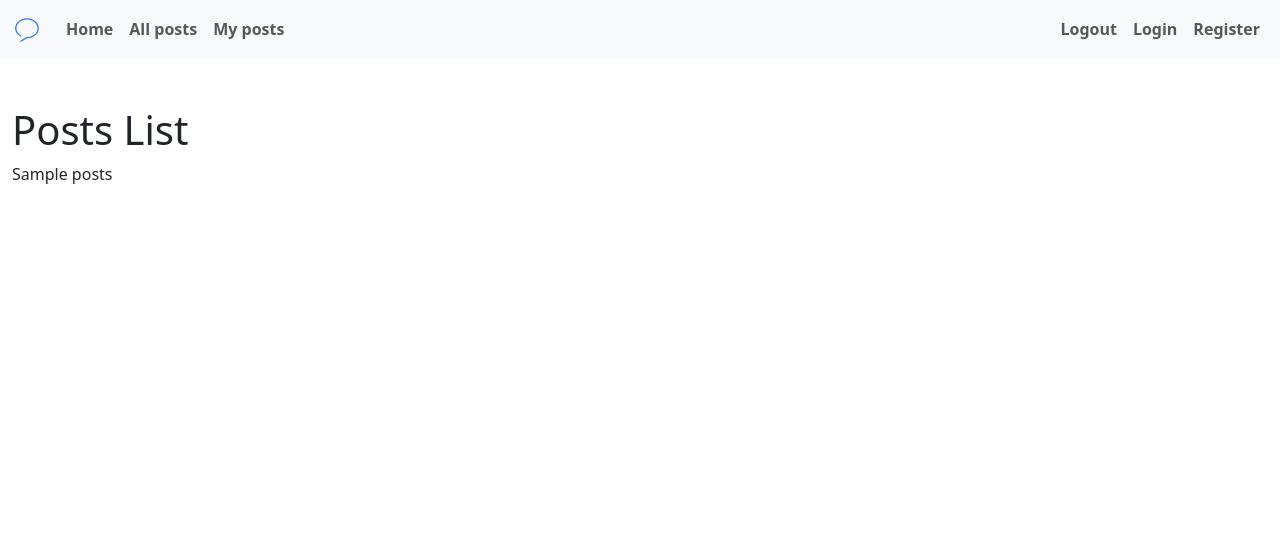
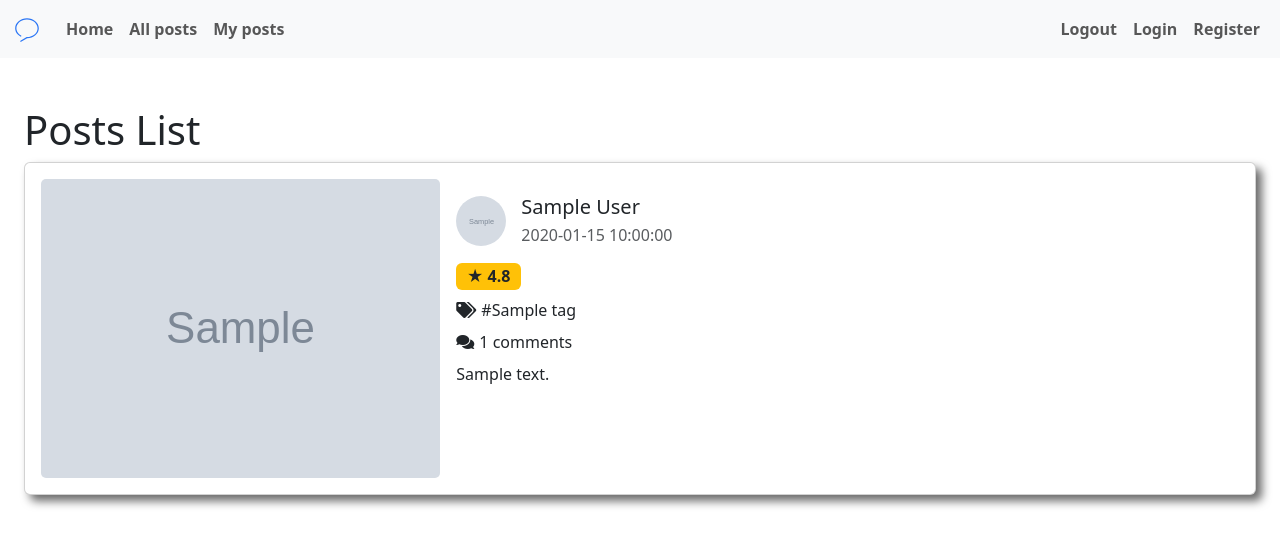
Before and after one commit to peakodev/photo_share, a FastAPI app: template front/templates/posts.html in a window 1280 px wide. Shown: the top 546 px of the page. Run offline with FastAPI, Linux system fonts and the light colour scheme; the template is opened without the code that fills it: most values are stand-ins (such as "Sample title", 1, 10 or a date in 2020); grey boxes marked "Sample" are stand-in pictures.

Commit message:
fe: posts v1

```diff
--- a/front/routes/home.py
+++ b/front/routes/home.py
@@ -96,6 +96,7 @@ async def get_my_posts(
         async with httpx.AsyncClient() as client:
             response = await client.get(api_url, headers=headers)
     except Exception as err:
+        print(f"##### Exception {err=}")
         ...
     print(f"@@@@@@@@@@@{response=}")
     # print(f"#R-get_my_posts --- recived posts")
--- /dev/null
+++ b/front/static/css/posts.css
@@ -0,0 +1,37 @@
+.card-img {
+    width: 100%;
+    height: 100%; /* Чтобы изображение было квадратным */
+    object-fit: cover;
+  }
+
+  .card-user-avatar {
+    width: 50px;
+    height: 50px;
+    object-fit: cover;
+    margin-right: 15px;
+  }
+
+  .card-user-wrap {
+    display: flex;
+    align-items: center;
+    margin-bottom: 15px;
+  }
+
+  .card-info-wrap {
+    margin-top: 15px;
+  }
+
+  .card-rating .badge {
+    font-size: 1rem;
+    background-color: #ffc107; /* Цвет для badge-warning */
+  }
+
+  .card-comments, .card-tags {
+    display: flex;
+    align-items: center;
+    font-size: 1rem;
+  }
+
+  .card-comments i, .card-tags i {
+    margin-right: 5px;
+  }
--- a/front/templates/base.html
+++ b/front/templates/base.html
@@ -4,10 +4,14 @@
     <meta charset="UTF-8" />
     <meta name="viewport" content="width=device-width, initial-scale=1.0" />
     {% block title %}
-      <title>Quotes List</title>
+      <title>Photo Share</title>
     {% endblock %}
     <link rel="stylesheet" href="https://cdn.jsdelivr.net/npm/bootstrap@5.3.3/dist/css/bootstrap.min.css" />
+    <link rel="stylesheet" href="https://cdnjs.cloudflare.com/ajax/libs/font-awesome/5.15.4/css/all.min.css" />
     <link rel="stylesheet" href="/static/css/styles.css" />
+    {% block styles_page %}
+
+    {% endblock %}
     <script src="https://cdn.jsdelivr.net/npm/bootstrap@5.3.3/dist/js/bootstrap.bundle.min.js"></script>
   </head>
   <body>
--- /dev/null
+++ b/front/templates/partials/post_card.html
@@ -0,0 +1,32 @@
+<div class="card mb-3 p-3">
+    <div class="row g-0">
+      <div class="col-md-4 d-flex align-items-center">
+        <img src="{{ post.photo_url }}" class="card-img" alt="post img" style="width: 100%; height: 100%; object-fit: cover;" />
+      </div>
+      <div class="col-md-8">
+        <div class="card-body">
+          <div class="card-user-wrap d-flex align-items-center mb-3">
+            <img src="{{ post.user.avatar }}" alt="{{ post.user.firstname }}" class="card-user-avatar rounded-circle" style="width: 50px; height: 50px; object-fit: cover; margin-right: 15px;" />
+            <div>
+              <h5 class="card-user-firstname mb-1">{{ post.user.first_name }} {{ post.user.last_name }}</h5>
+              <p class="card-user-created-post text-muted mb-0">{{ post.created_at }}</p>
+            </div>
+          </div>
+          <div class="card-info-wrap">
+            <div class="card-rating mb-2">
+              <span class="badge bg-warning text-dark">★ 4.8</span>
+            </div>
+            <div class="card-tags mb-2">
+              <i class="fas fa-tags"></i> #{{ post.tags|join(', ') }}
+            </div>
+            <p class="card-comments mb-2">
+              <i class="fas fa-comments"></i> {{ post.comments_count }} comments
+            </p>
+            <div class="card-description">
+              <p>{{ post.description }}</p>
+            </div>
+          </div>
+        </div>
+      </div>
+    </div>
+  </div>
--- a/front/templates/posts.html
+++ b/front/templates/posts.html
@@ -1,7 +1,12 @@
 {% extends 'base.html' %}
 
+{% block styles_page %}
+  <link rel="stylesheet" href="/static/css/posts.css" />
+{% endblock %}
 {% block content %}
   <main>
+    <section>
+      <div class="container-xxl">
         <div class="container-xxl mt-5">
           <h1>Posts List</h1>
           {% if message %}
@@ -10,8 +15,12 @@
             </div>
           {% endif %}
           {% if posts %}
-        {{ posts }}
+            {% for post in posts %}
+              {% include 'partials/post_card.html' %}
+            {% endfor %}
           {% endif %}
         </div>
+      </div>
+    </section>
   </main>
 {% endblock %}
```
Also changed, not shown: front/templates/posts_my.html (+9 -1 lines), main.py (line endings or trailing spaces). Lines whose indentation alone changed are shown as unchanged.
